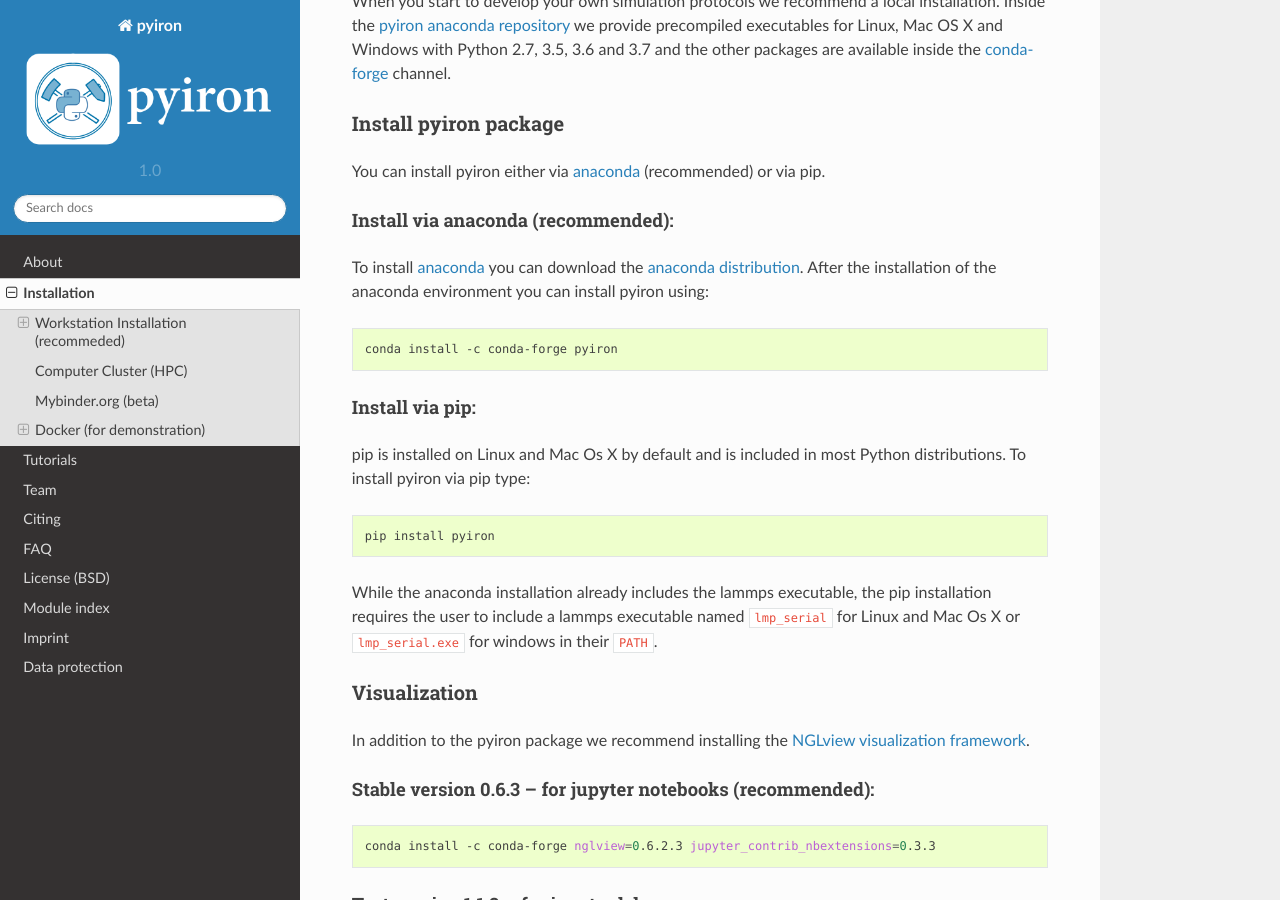
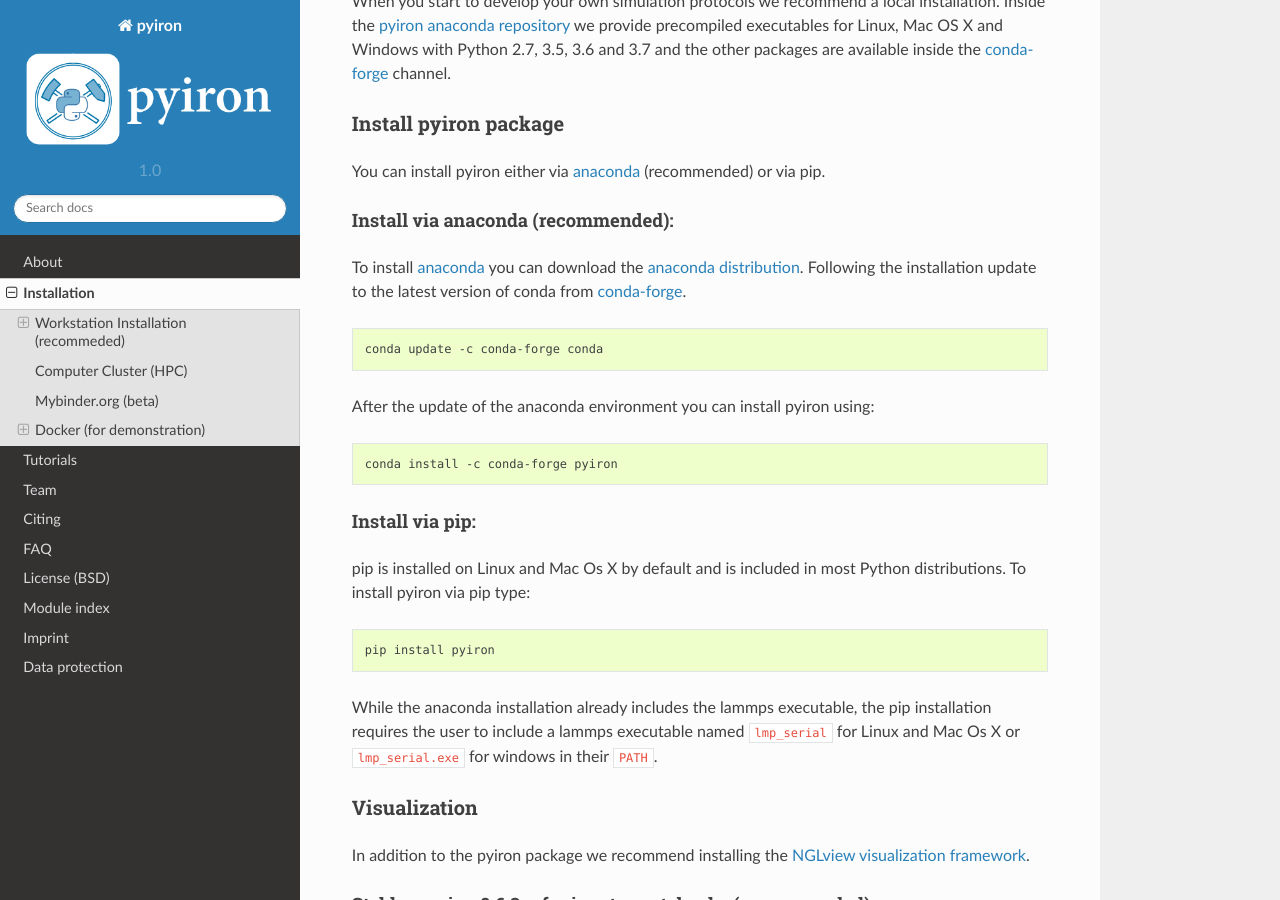
Before and after one commit to pyiron/pyiron, a Sphinx documentation site: the page built from docs/source/installation.rst, in a window 1280 px wide and 900 px high, scrolled down 545 px. Built offline with Sphinx 7.4.7 and the Read the Docs theme 2.0.0, drawn with Linux system fonts in a browser that asks for light colours; pages that are not in the unit, such as notebooks, are missing from menus.

Commit message:
First update conda from conda-forge

```diff
--- a/docs/source/installation.rst
+++ b/docs/source/installation.rst
@@ -28,7 +28,13 @@
 
 Install via anaconda (recommended):
 ------------------------------------------
-To install `anaconda <https://www.anaconda.com>`_  you can download the `anaconda distribution <https://www.anaconda.com/download/>`_. After the installation of the anaconda environment you can install pyiron using:
+To install `anaconda <https://www.anaconda.com>`_  you can download the `anaconda distribution <https://www.anaconda.com/download/>`_. Following the installation update to the latest version of conda from `conda-forge <https://conda-forge.org>`_.
+
+.. code-block:: bash
+
+    conda update -c conda-forge conda
+
+After the update of the anaconda environment you can install pyiron using:
 
 .. code-block:: bash
 
```
